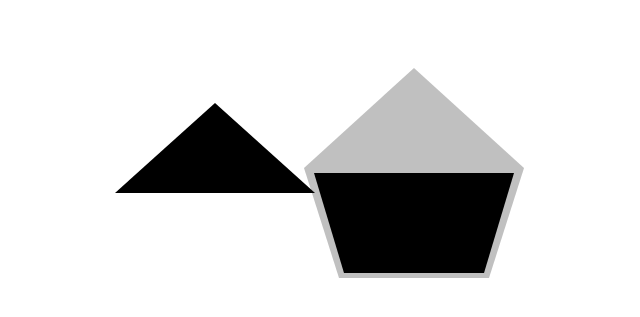
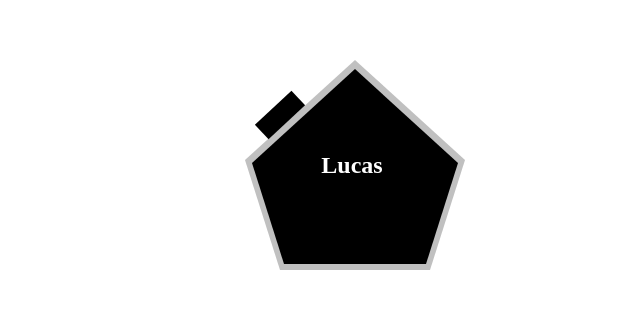
Before and after one commit to lucas-said/lucas-said.github.io, a plain HTML site: page playground/penta.html in a window 1280 px wide. Shown: the part 185-502 px from the top of the page, without its empty margins (126-766 px from the left). Drawn offline with Linux system fonts and the light colour scheme.

Commit message:
pentagon updated

```diff
--- a/assets/css/style_penta.css
+++ b/assets/css/style_penta.css
@@ -1,5 +1,12 @@
 body{
     height: 100vh;
+}
+
+html,
+body {
+  margin: 0;
+  padding: 0;
+  font-size: 16px;
 }
 
 .flex_container{
@@ -40,11 +47,11 @@ body{
 /* Pentagon Black */
 
 #pentagon_black {
-    left: -210px;
-    top: -0px;
-    width: 140px;
+    left: -213px;
+    top: -2px;
+    width: 142px;
     position: relative;
-    border-width: 100px 30px 0;
+    border-width: 101px 32px 0;
     border-style: solid;
     border-color: black transparent;
 }
@@ -54,9 +61,36 @@ body{
     height: 0;
     width: 0;
     position: absolute;
-    top: -170px;
-    left: -229px;
-    border-width: 0 100px 90px;
+    top: -195px;
+    left: -32px;
+    border-width: 0 103px 94px;
     border-style: solid;
     border-color: transparent transparent black;
 }
+
+/*  */
+/* Rectangle */
+
+#rectangle {
+    position: relative;
+    top: -100px;
+    left: -416px;
+
+    transform: rotate(137deg);
+
+    width: 50px;
+    height: 20px;
+
+    background: black;
+}
+
+/*  */
+/* Text */
+
+#lucas{
+    position: relative;
+    left: -400px;
+    top: -50px;
+
+    color: white;
+}
--- a/playground/penta.html
+++ b/playground/penta.html
@@ -19,6 +19,10 @@
 
   <div id="pentagon_black"></div>
 
+  <div id="rectangle"></div>
+
+  <h2 id="lucas">Lucas</h2>
+
 </body>
 
 
```
